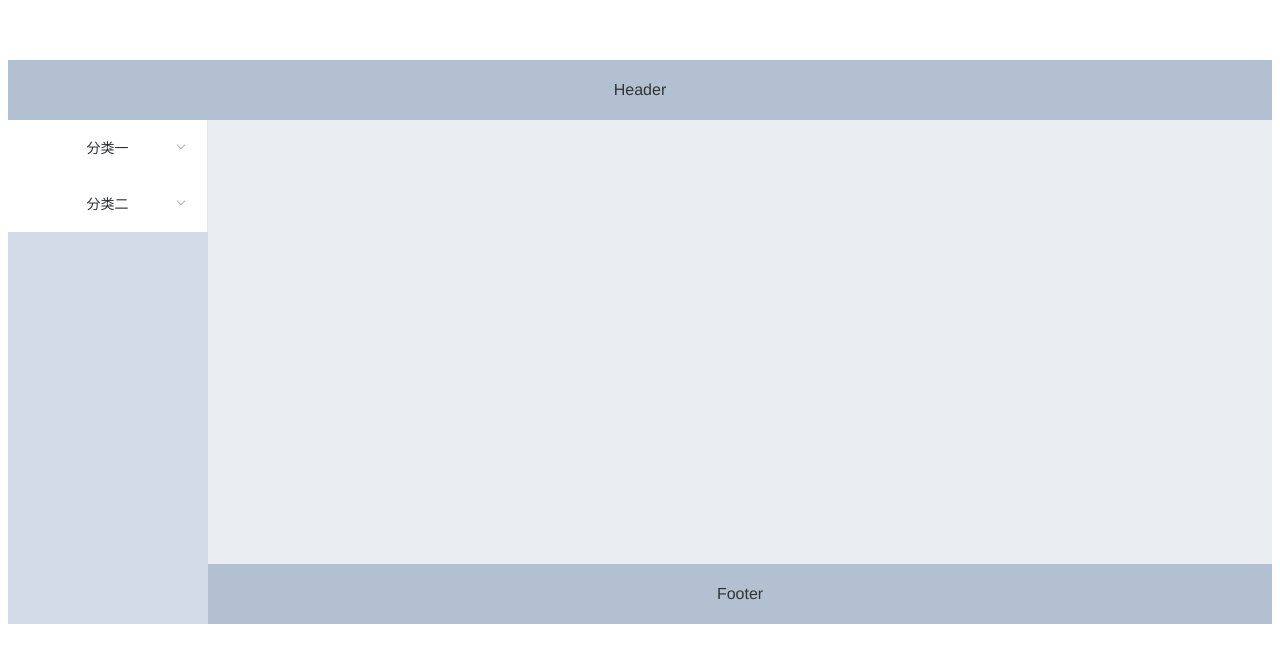
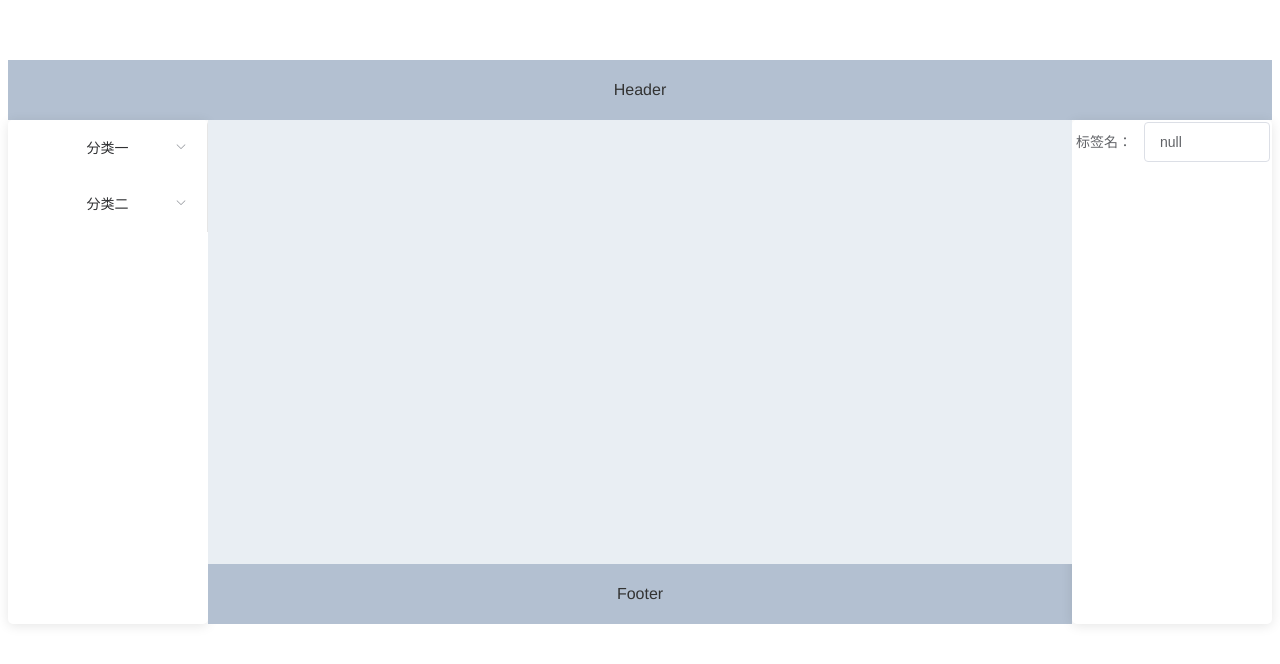
Before and after one commit to class-undefined/vue-topo, a Vue app: page / in a window 1280 px wide. Shown: the top 664 px of the page. Built offline with nearby package versions, Linux system fonts and the light colour scheme.

Commit message:
加入了编辑组件，暂未填充具体功能 //TODO加入重命名功能 //TODO在编辑组件中实现一些编辑组件的功能

```diff
--- /dev/null
+++ b/src/components/AttributeEditor/AttributeEditor.vue
@@ -0,0 +1,41 @@
+<template>
+  <el-form class="attribute-editor-form"
+           label-width="5em"
+           label-position="right"
+           ref="form">
+    <el-form-item label="标签名：">
+      <el-input v-model="svgData.name"></el-input>
+    </el-form-item>
+  </el-form>
+</template>
+
+<script>
+export default {
+  name: "AttributeEditor",
+  props:{
+    svgData:{
+      type:Object,
+      required:false,
+      default(){
+        return {
+          title:'未选择',
+          name:'null',
+          desc:'null',
+          mouse:{
+            x:null,
+            y:null
+          }
+        }
+      }
+    }
+  }
+}
+</script>
+
+<style scoped>
+.attribute-editor-form{
+
+  border:2px solid rgb(255,255,255);
+  border-radius: 2px;
+}
+</style>
--- a/src/components/Topo.vue
+++ b/src/components/Topo.vue
@@ -11,6 +11,9 @@
         </el-main>
         <el-footer>Footer</el-footer>
       </el-container>
+      <el-aside width="200px">
+        <attribute-editor/>
+      </el-aside>
     </el-container>
   </el-container>
 </template>
@@ -18,14 +21,19 @@
 <script>
 import Menu from "@/components/Menu/Menu";
 import DrawBoard from "@/components/DrawBoard/DrawBoard";
+import AttributeEditor from "@/components/AttributeEditor/AttributeEditor";
+
 export default {
   name: "Topo",
   components: {
     DrawBoard,
-    Menu
+    Menu,
+    AttributeEditor
   },
   data() {
     return {
+      elAsideRight: undefined,
+      className: 'el-aside',
       menuItems: [
         {
           itemName: "分类一",
@@ -41,7 +49,6 @@ export default {
         },]
     }
   }
-
 }
 </script>
 
@@ -54,7 +61,9 @@ export default {
 }
 
 .el-aside {
-  background-color: #D3DCE6;
+  /*background-color: #D3DCE6;*/
+  box-shadow: 0 2px 12px 0 rgba(0, 0, 0, 0.1);
+  border-radius: 5px;
   color: #333;
   text-align: center;
   line-height: 200px;
@@ -80,4 +89,12 @@ body > .el-container {
 .el-container:nth-child(7) .el-aside {
   line-height: 320px;
 }
+
+.el-aside-right-hover {
+  box-shadow: 0 2px 12px 0 rgba(0, 0, 0, 0.1);
+  border-radius: 5px;
+  color: #333;
+  text-align: center;
+  line-height: 200px;
+}
 </style>
```
